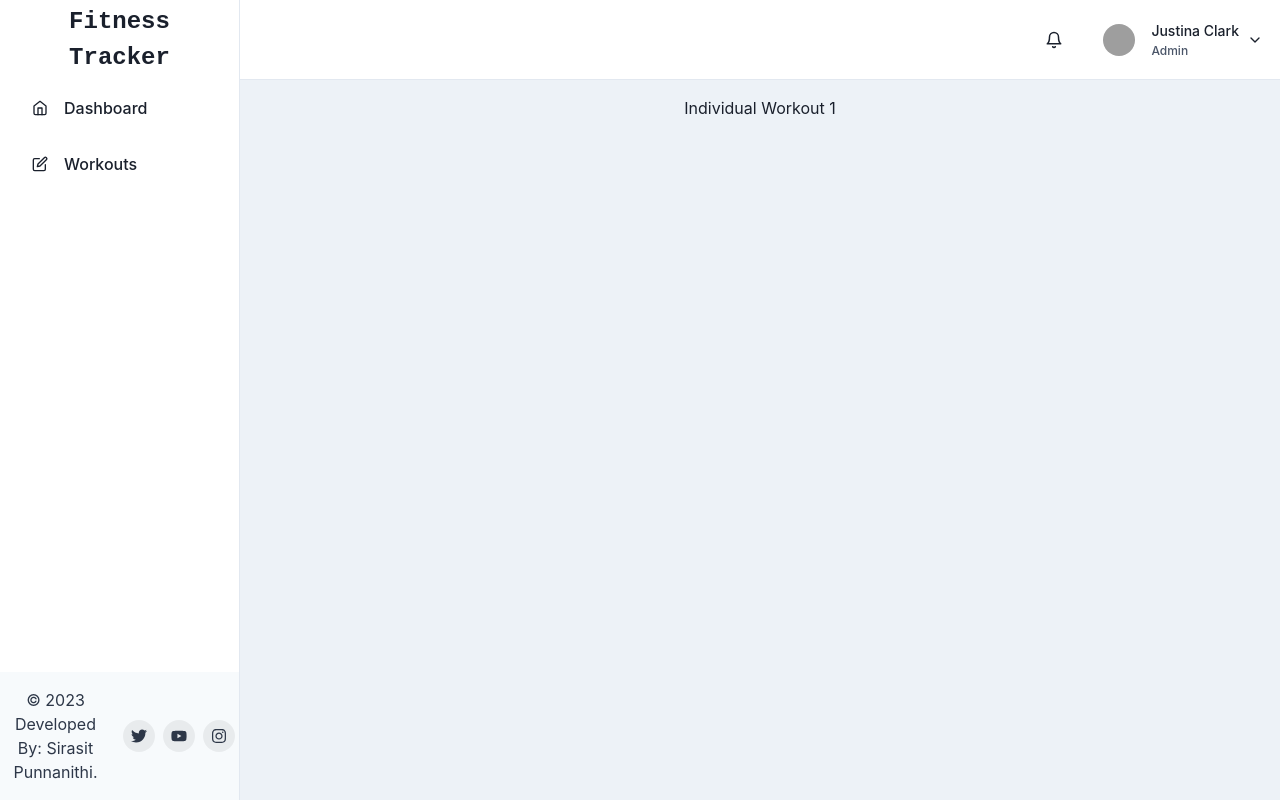
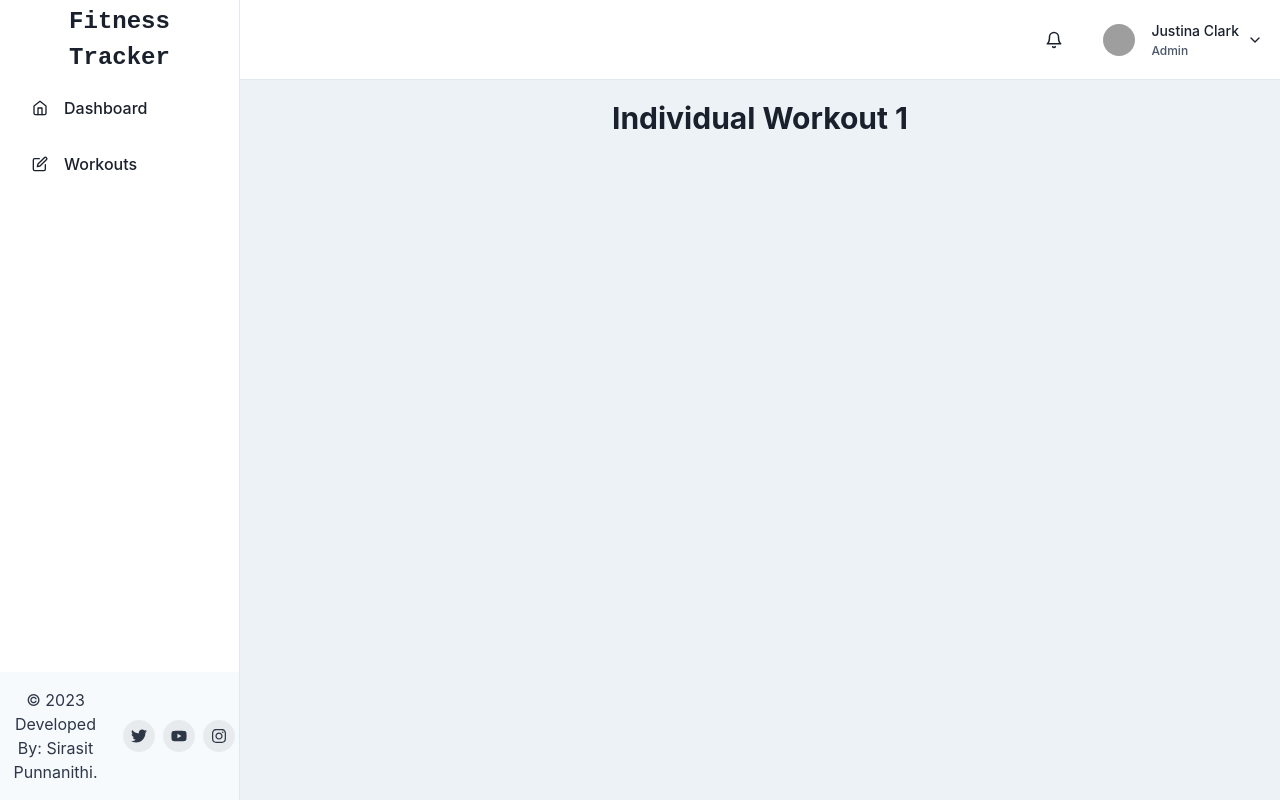
Before and after one commit to spunnanithi/fitness-tracker, a React (Vite) app in the folder client/: page /workouts/1 in a window 1280 px wide. Built offline with nearby package versions, Linux system fonts and the light colour scheme; grey boxes are pictures that could not be loaded.

Commit message:
added axios and react-query dependencies and started workout service set up

```diff
--- a/client/package.json
+++ b/client/package.json
@@ -14,12 +14,14 @@
     "@chakra-ui/react": "^2.8.1",
     "@emotion/react": "^11.11.1",
     "@emotion/styled": "^11.11.0",
+    "axios": "^1.6.2",
     "framer-motion": "^10.16.4",
     "json-server": "^0.17.4",
     "moment": "^2.29.4",
     "react": "^18.2.0",
     "react-dom": "^18.2.0",
     "react-icons": "^4.11.0",
+    "react-query": "^3.39.3",
     "react-router-dom": "^6.18.0"
   },
   "devDependencies": {
--- a/client/src/main.tsx
+++ b/client/src/main.tsx
@@ -4,11 +4,16 @@ import App from "./App.tsx";
 import { ChakraProvider } from "@chakra-ui/react";
 import theme from "./styles/theme.ts";
 import "./index.css";
+import { QueryClient, QueryClientProvider } from "react-query";
+
+const queryClient = new QueryClient();
 
 ReactDOM.createRoot(document.getElementById("root")!).render(
 	<React.StrictMode>
 		<ChakraProvider theme={theme}>
-			<App />
+			<QueryClientProvider client={queryClient}>
+				<App />
+			</QueryClientProvider>
 		</ChakraProvider>
 	</React.StrictMode>
 );
--- a/client/src/pages/workouts/IndividualWorkout.tsx
+++ b/client/src/pages/workouts/IndividualWorkout.tsx
@@ -1,9 +1,19 @@
 import { useParams } from "react-router-dom";
+import { Text, Box } from "@chakra-ui/react";
+import { useEffect, useState } from "react";
+import { FormatDate } from "../../helpers/FormatDate";
 
 function IndividualWorkout() {
+	const [workout, setWorkout] = useState([]);
 	const params = useParams();
 
-	return <div>Individual Workout {params.id}</div>;
+	return (
+		<>
+			<Text as="b" fontSize="3xl">
+				Individual Workout {params.id}
+			</Text>
+		</>
+	);
 }
 
 export default IndividualWorkout;
--- a/client/src/pages/workouts/Workouts.tsx
+++ b/client/src/pages/workouts/Workouts.tsx
@@ -70,13 +70,13 @@ function Workouts() {
 							);
 						})}
 					</Tbody>
-					<Tfoot>
+					{/* <Tfoot>
 						<Tr>
 							<Th>To convert</Th>
 							<Th>into</Th>
 							<Th>multiply by</Th>
 						</Tr>
-					</Tfoot>
+					</Tfoot> */}
 				</Table>
 			</TableContainer>
 		</Box>
```
Also changed, not shown: client/src/pages/workouts/WorkoutsService.ts (added, +10 -0 lines), 1 other file (tests, documents, lock files or other folders).
